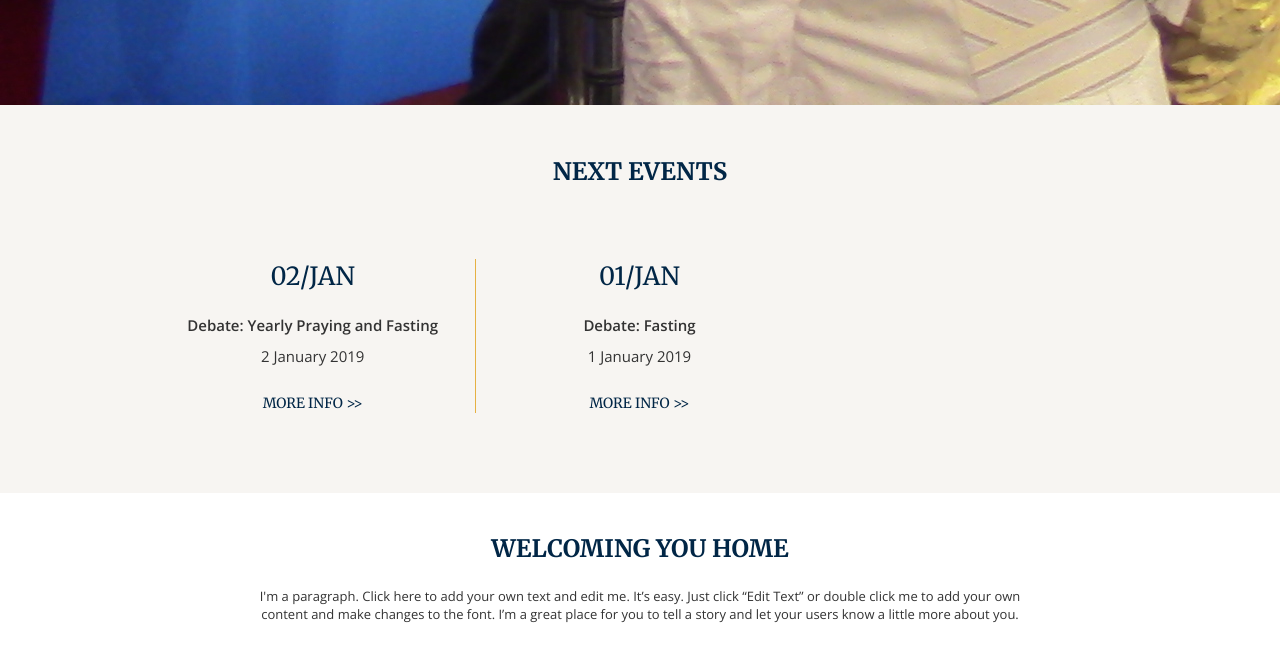
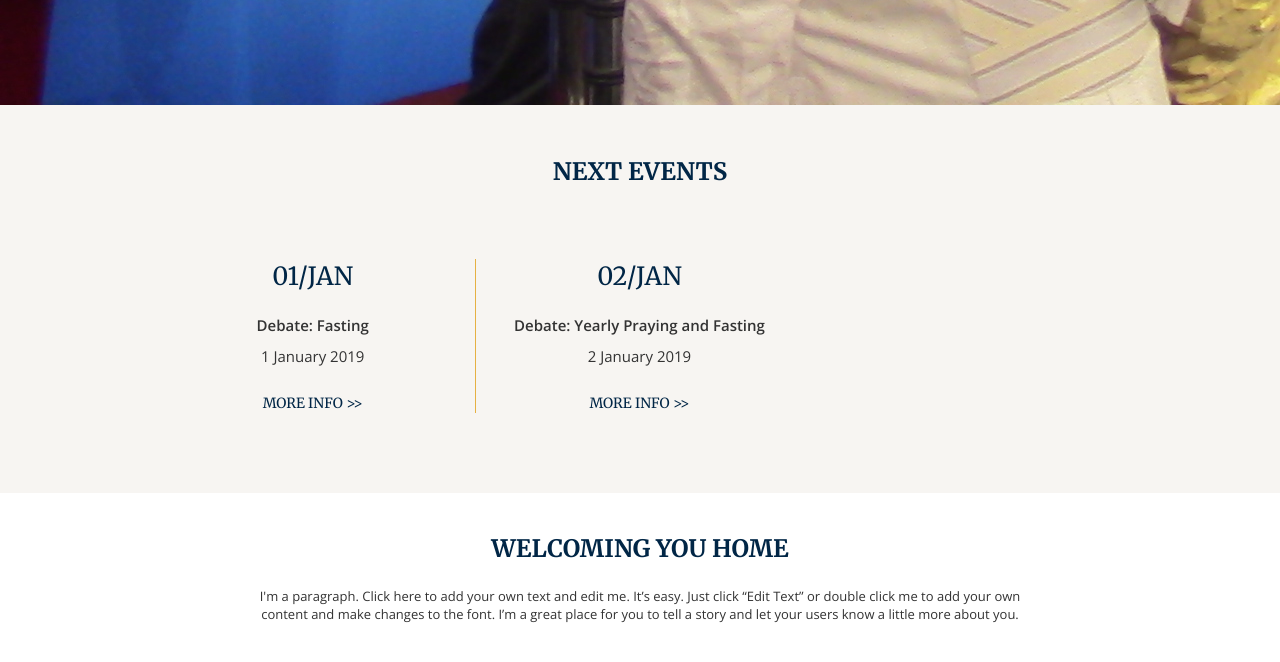
Before and after one commit to riyaadh47/hilary, a Jekyll site: the page built from index.html, in a window 1280 px wide and 900 px high, scrolled down 4321 px, cut to the strip 0-670 px from the top of the window. Shown: the top 662 px of the strip. Built offline with Jekyll 4.4.1, drawn with Linux system fonts in a browser that asks for light colours; nearby versions of some CDN libraries; library files that are not in the unit come from our copies.

Commit message:
Update index.html

```diff
--- a/index.html
+++ b/index.html
@@ -27,7 +27,7 @@
 	<div class="events-snippets">
 		<h2>Next Events</h2>
 
-		{% assign sorted = site.events | sort: 'date' | reverse %}
+		{% assign sorted = site.events | sort: 'date' %}
 		{% for event in sorted limit: 3 %}
 			<div class="event">
 				<span class="short-date">{{event.short-date}}</span>
```
